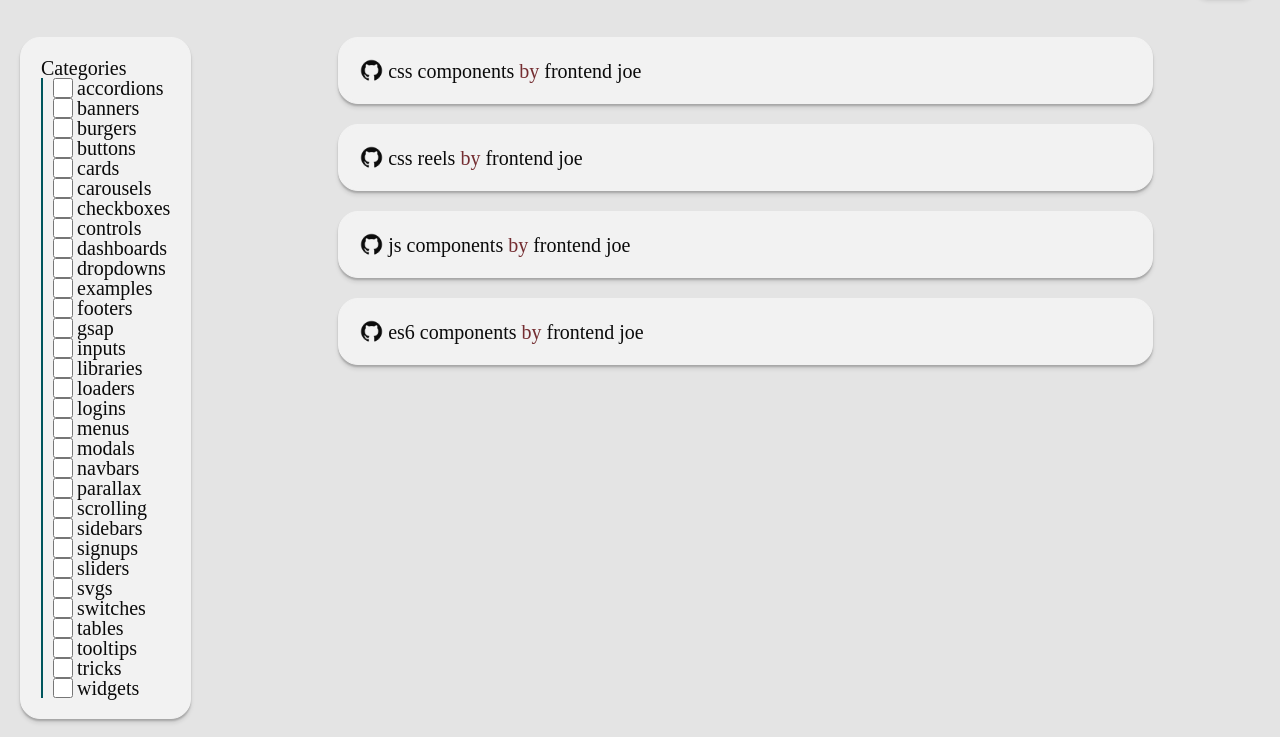
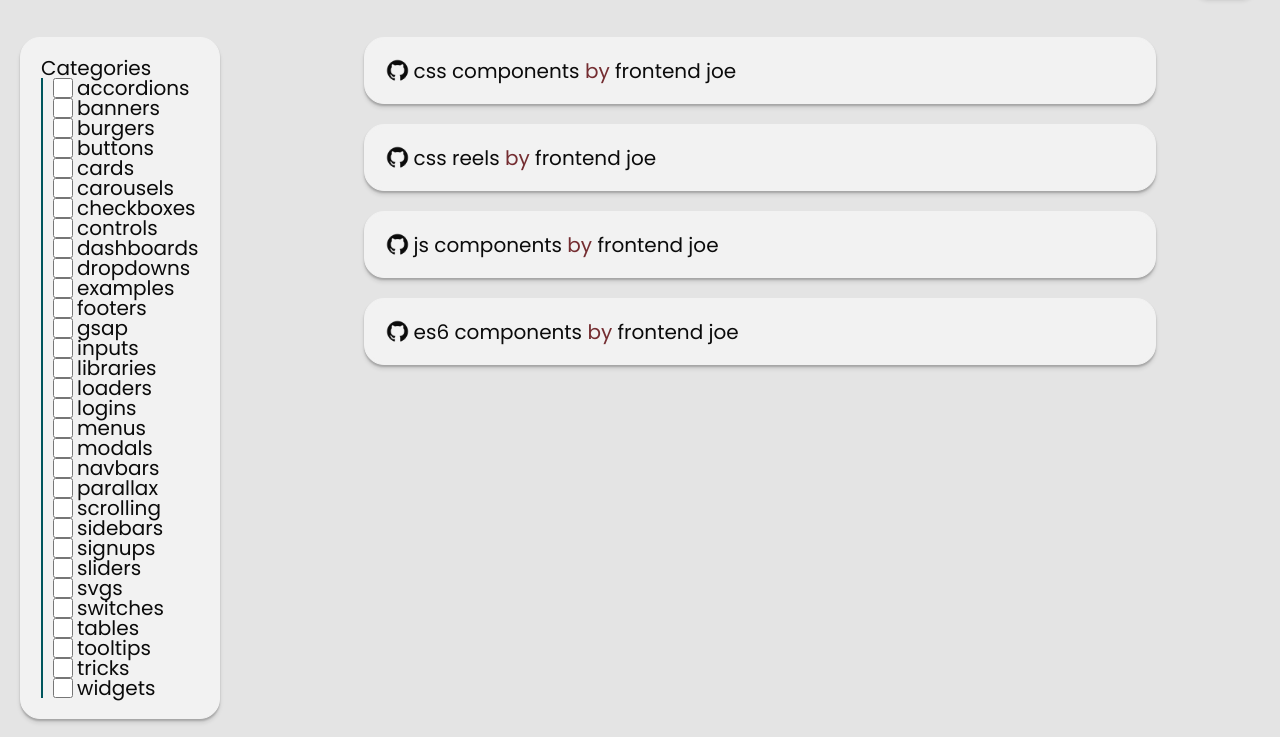
Before and after one commit to Qualyyy/web-components-navigator, a website with bundled scripts: page docs/index.html in a window 1280 px wide. Shown: the part 63-800 px from the top of the page. Built offline with nearby package versions, Linux system fonts and the light colour scheme.

Commit message:
Add try catches

```diff
--- a/docs/assets/css/mainstyle.css
+++ b/docs/assets/css/mainstyle.css
@@ -105,6 +105,7 @@
     padding: 0px;
     box-sizing: border-box;
     color: var(--text);
+    font-family: var(--ff);
 }
 
 a {
--- a/docs/assets/js/index.js
+++ b/docs/assets/js/index.js
@@ -22,18 +22,12 @@
 async function loadRepos(repos) {
     const $reposContainer = document.querySelector("#repos");
 
-    RENDERER.renderRepos(repos, $reposContainer);
+    try {
+        RENDERER.renderRepos(repos, $reposContainer);
+    } catch (error) {
+        $reposContainer.textContent = error.message;
+    }
 
-}
-
-async function processRepo(repo) {
-    const $categoriesContainer = document.querySelector(`[data-sha="${repo.sha}"] .repo-categories`);
-
-    if (!repo.components || Object.keys(repo.components).length === 0) {
-        $categoriesContainer.textContent = "No components found.";
-        return;
-    }
-    RENDERER.renderCategories(repo, $categoriesContainer);
 }
 
 async function fetchAllRepos() {
@@ -45,7 +39,7 @@
         const startTime = performance.now();
         loadRepos(repos);
         const endTime = performance.now();
-        console.log(`Call to doSomething took ${endTime - startTime} milliseconds`);
+        console.log(`Loading all components took ${endTime - startTime} milliseconds`);
 
     } catch (error) {
         console.error("Error loading components:", error);
--- a/docs/assets/js/renderer.js
+++ b/docs/assets/js/renderer.js
@@ -10,6 +10,7 @@
     const $template = TEMPLATES.repo;
 
     for (const repo of repos) {
+
         const $clone = $template.content.cloneNode(true);
         const $root = $clone.firstElementChild;
 
@@ -17,11 +18,16 @@
         $root.dataset.owner = repo.owner;
 
         $root.querySelector(".repo-link").href = repo.url;
-        $root.querySelector(".repo-name").textContent = repo.repo.replaceAll("-", " ");
-        $root.querySelector(".repo-owner").textContent = repo.owner.replaceAll("-", " ");
+        $root.querySelector(".repo-name").textContent = format(repo.repo);
+        $root.querySelector(".repo-owner").textContent = format(repo.owner);
 
         const $categoriesContainer = $root.querySelector(".repo-categories");
-        renderCategories(repo.components, $categoriesContainer);
+        try {
+            renderCategories(repo.components, $categoriesContainer);
+        } catch (error) {
+            console.error("Category render failed:", error);
+            $categoriesContainer.textContent = error.message;
+        }
 
         $fragment.appendChild($clone);
     }
@@ -29,6 +35,9 @@
 }
 
 function renderCategories(categories, $container) {
+    if (!categories || Object.keys(categories).length === 0)
+        throw new Error("No components found.");
+
     $container.textContent = "";
     const $fragment = document.createDocumentFragment();
     const $template = TEMPLATES.category;
@@ -41,8 +50,12 @@
         $root.querySelector(".category-name").textContent = category;
 
         const $componentsContainer = $root.querySelector(".components");
-        renderComponents(components, $componentsContainer);
-
+        try {
+            renderComponents(components, $componentsContainer);
+        } catch (error) {
+            console.error("Component render failed:", error);
+            $componentsContainer.textContent = error.message;
+        }
         $fragment.appendChild($clone);
     };
     $container.appendChild($fragment);
@@ -59,9 +72,13 @@
 
         $root.querySelector(".btn-source-code").href = component.sourceUrl;
         $root.querySelector(".btn-preview").href = component.previewUrl;
-        $root.querySelector(".btn-preview").textContent = component.name;
+        $root.querySelector(".btn-preview").textContent = format(component.name);
 
         $fragment.appendChild($clone);
     }
     $container.appendChild($fragment);
 }
+
+function format(input) {
+    return input.replaceAll("-", " ");
+}
```
